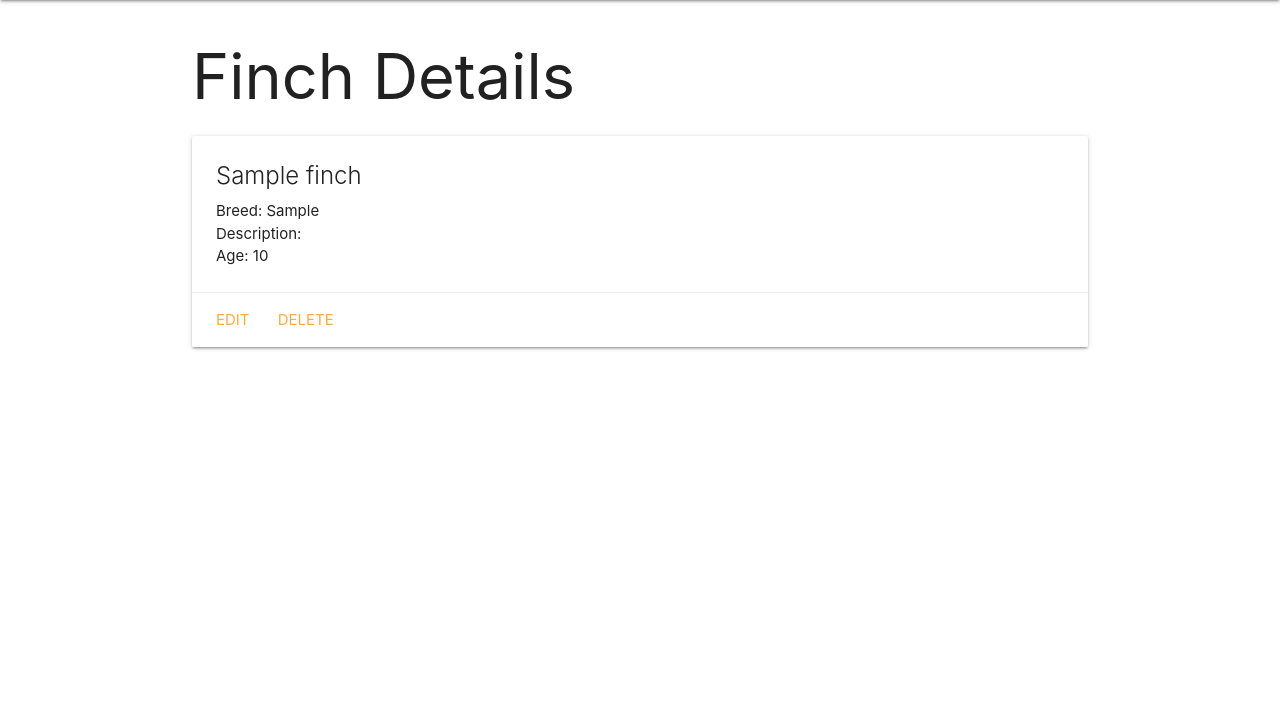
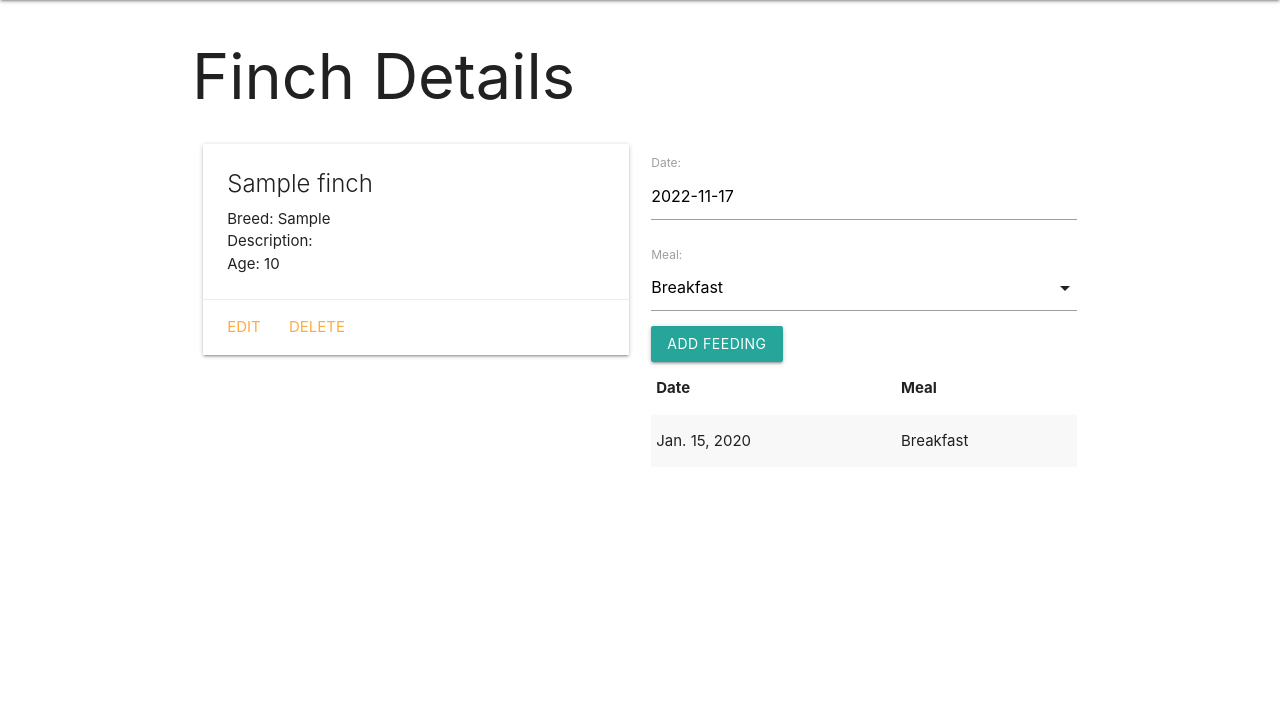
Before and after one commit to Caprtainx/finchcollector, a Django app: page /finches/1/ in a window 1280 px wide. Shown: the part 64-771 px from the top of the page. Run offline with Django 4.2, Linux system fonts and the light colour scheme; tables that the repository leaves empty hold one stand-in row (values such as "Sample post").

Commit message:
intial commit

```diff
--- a/main_app/admin.py
+++ b/main_app/admin.py
@@ -1,5 +1,5 @@
 from django.contrib import admin
-from .models import Finch
-
+from .models import Finch, Feeding
 # Register your models here.
 admin.site.register(Finch)
+admin.site.register(Feeding)
--- /dev/null
+++ b/main_app/forms.py
@@ -0,0 +1,7 @@
+from django.forms import ModelForm
+from .models import Feeding
+
+class FeedingForm(ModelForm):
+  class Meta:
+    model = Feeding
+    fields = ['date', 'meal']
--- a/main_app/models.py
+++ b/main_app/models.py
@@ -1,5 +1,11 @@
 from django.db import models
 from django.urls import reverse
+
+MEALS = (
+    ('B', 'Breakfast'),
+    ('L', 'Lunch'),
+    ('D', 'Dinner'),
+)
 
 
 # Create your models here.
@@ -13,3 +19,22 @@ class Finch(models.Model):
 
     def get_absolute_url(self):
         return reverse('detail', kwargs={'finch_id': self.id})
+
+class Feeding(models.Model):
+    date = models.DateField()
+    meal = models.CharField(
+        max_length=1,
+        choices=MEALS,
+        default=MEALS[0][0]
+    )
+
+    finch = models.ForeignKey(
+        Finch,
+        on_delete=models.CASCADE
+    )
+
+    def __str__(self):
+        return f"{self.get_meal_display()} on {self.date}"
+
+    class Meta:
+        ordering = ['-date']
--- a/main_app/templates/base.html
+++ b/main_app/templates/base.html
@@ -9,6 +9,7 @@
   <title>Finch Collector</title>
   <link rel="stylesheet" href="https://cdnjs.cloudflare.com/ajax/libs/materialize/1.0.0/css/materialize.min.css">
   <link rel="stylesheet" href="{% static 'css/style.css' %}">
+  <script src="https://cdnjs.cloudflare.com/ajax/libs/materialize/1.0.0/js/materialize.min.js"></script>
 </head>
 <body>
   <header class="navbar-fixed">
--- a/main_app/templates/finches/detail.html
+++ b/main_app/templates/finches/detail.html
@@ -3,6 +3,8 @@
 
 <h1>Finch Details</h1>
 
+<div class="row">
+  <div class="col s6">
     <div class="card">
       <div class="card-content">
         <span class="card-title">{{ finch.name }}</span>
@@ -18,5 +20,41 @@
         <a href="{% url 'finches_update' finch.id %}">Edit</a>
         <a href="{% url 'finches_delete' finch.id %}">Delete</a>
       </div>
+    </div>
+  </div>
+  <div class="col s6">
+    <form action="{% url 'add_feeding' finch.id %}" method="POST">
+      {% csrf_token %}
+      {{ feeding_form.as_p }}
+      <input type="submit" class="btn" value="Add Feeding">
+    </form>
+    <table class="striped">
+      <thead>
+        <tr><th>Date</th><th>Meal</th></tr>
+      </thead>
+      <tbody>
+        {% for feeding in finch.feeding_set.all %}
+          <tr>
+            <td>{{feeding.date}}</td>
+            <td>{{feeding.get_meal_display}}</td>
+          </tr>
+        {% endfor %}
+      </tbody>
+    </table>
+  </div>
+</div>
+<script>
+  const dateEl = document.getElementById('id_date');
+  M.Datepicker.init(dateEl, {
+    format: 'yyyy-mm-dd',
+    defaultDate: new Date(),
+    setDefaultDate: true,
+    autoClose: true
+  });
+
+  const selectEl = document.getElementById('id_meal');
+  M.FormSelect.init(selectEl);
+
+</script>
 
 {% endblock %}
--- a/main_app/urls.py
+++ b/main_app/urls.py
@@ -9,4 +9,5 @@ urlpatterns = [
     path('finches/create/', views.FinchCreate.as_view(), name='finches_create'),
     path('finches/<int:pk>/update/', views.FinchUpdate.as_view(), name='finches_update'),
     path('finches/<int:pk>/delete/', views.FinchDelete.as_view(), name='finches_delete'),
+    path('cats/<int:finch_id>/add_feeding/', views.add_feeding, name='add_feeding'),
 ]
--- a/main_app/views.py
+++ b/main_app/views.py
@@ -1,6 +1,7 @@
-from django.shortcuts import render
+from django.shortcuts import render, redirect
 from django.views.generic.edit import CreateView, UpdateView, DeleteView
 from .models import Finch
+from .forms import FeedingForm
 
 def home(request):
     return render(request, 'home.html')
@@ -16,8 +17,9 @@ def finches_index(request):
 
 def finches_details(request, finch_id):
     finch = Finch.objects.get(id=finch_id)
+    feeding_form = FeedingForm()
     return render(request, 'finches/detail.html', {
-        'finch': finch
+        'finch': finch, 'feeding_form': feeding_form
     })
 
 class FinchCreate(CreateView):
@@ -31,3 +33,11 @@ class FinchUpdate(UpdateView):
 class FinchDelete(DeleteView):
     model = Finch
     success_url = '/finches'
+
+def add_feeding(request, finch_id):
+    form = FeedingForm(request.POST)
+    if form.is_valid():
+        new_feeding = form.save(commit=False)
+        new_feeding.finch_id = finch_id
+        new_feeding.save()
+    return redirect('detail', finch_id=finch_id)
```
Also changed, not shown: main_app/migrations/0002_feeding.py (added), main_app/migrations/0003_alter_feeding_options.py (added). Lines whose indentation alone changed are shown as unchanged.
